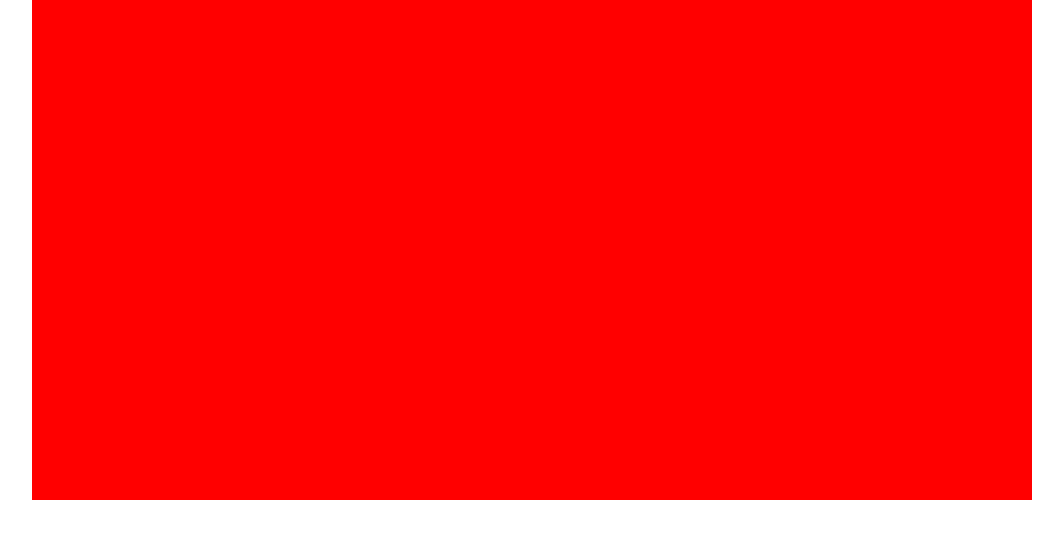
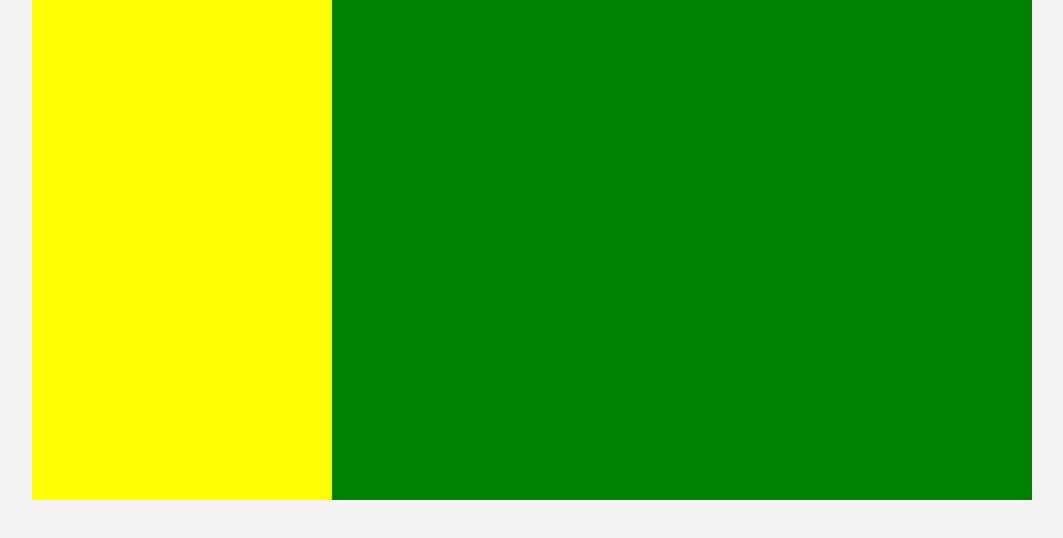
Before and after one commit to wfcsm/animation-resume, a plain HTML site: page index.html in a window 1280 px wide. Shown: the whole page, without its empty margins (108-1171 px from the left). Drawn offline with Linux system fonts and the light colour scheme.

Commit message:
创建css

```diff
--- a/css/resume.css
+++ b/css/resume.css
@@ -1,8 +1,14 @@
+body{ background: rgb(244, 244, 244)}
 *{
     margin: 0;
     padding: 0;
     box-sizing: border-box;
-    list-style: none
+    list-style: none;
+}
+.clearfix::after{
+    content:'';
+    display:block;
+    clear: both;
 }
 .main{
     width: 1000px;
@@ -10,3 +16,15 @@
     margin: 0 auto;
     background: red;
 }
+aside{
+    float: left;
+    width: 30%;
+    height: 500px;
+    background: yellow;
+}
+main {
+    float: left;
+    width:70%;
+    height: 500px;
+    background: green;
+}
--- a/index.html
+++ b/index.html
@@ -9,7 +9,7 @@
 
 </head>
 <body>
-    <div class="main">
+    <div class="main clearfix">
         <aside></aside>
         <main></main>
     </div>
```
